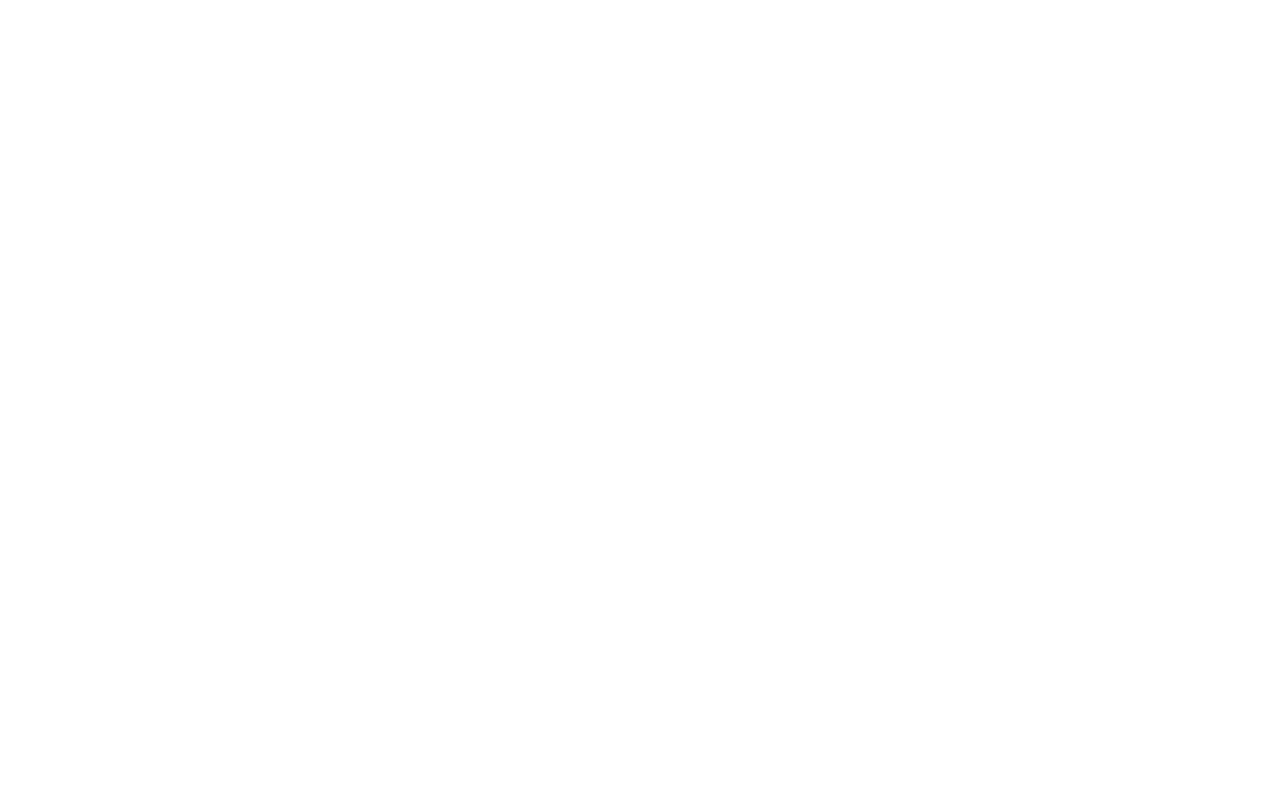
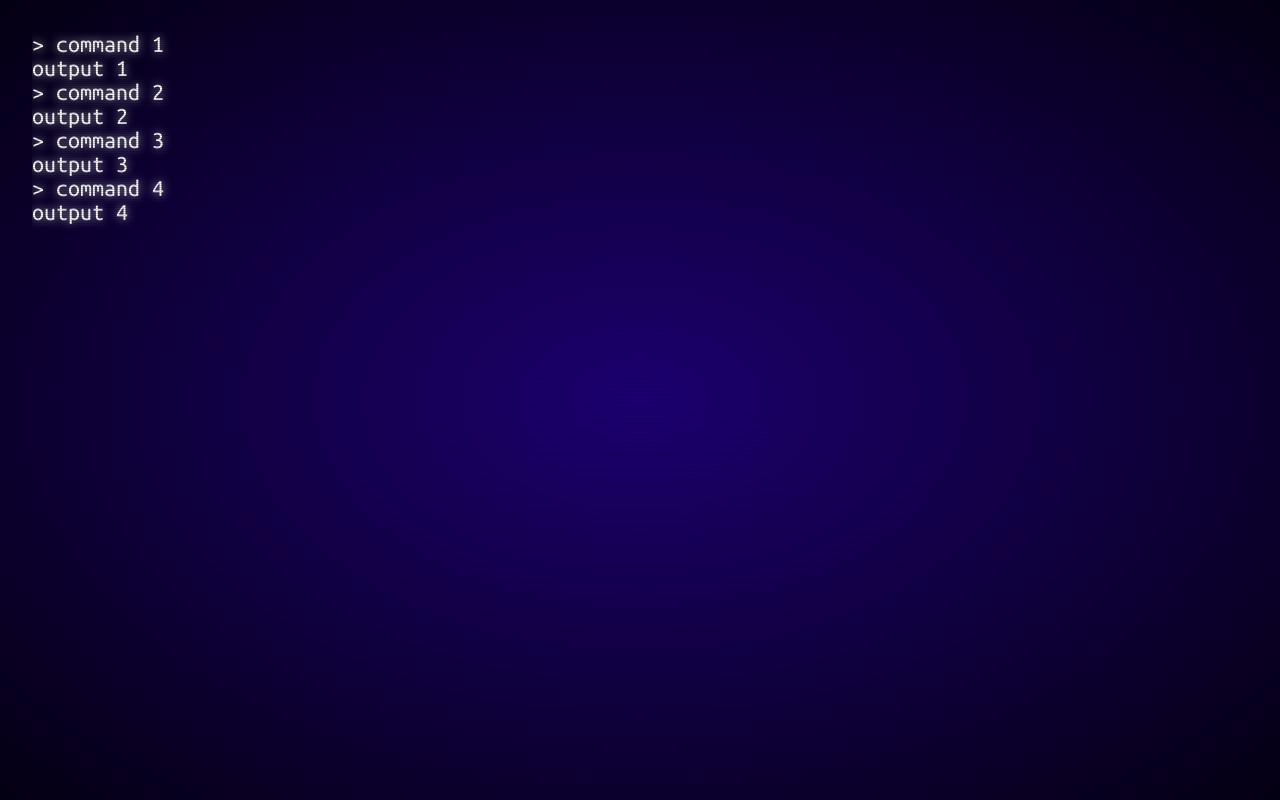
Before and after one commit to zylvve/terminal, a React (Vite) app: page / in a window 1280 px wide. Built offline with nearby package versions, Linux system fonts and the light colour scheme.

Commit message:
terminal screen layout and styling

```diff
--- a/index.html
+++ b/index.html
@@ -3,6 +3,9 @@
   <head>
     <meta charset="UTF-8" />
     <link rel="icon" type="image/svg+xml" href="/vite.svg" />
+    <link rel="preconnect" href="https://fonts.googleapis.com">
+    <link rel="preconnect" href="https://fonts.gstatic.com" crossorigin>
+    <link href="https://fonts.googleapis.com/css2?family=Ubuntu+Mono:ital,wght@0,400;0,700;1,400;1,700&display=swap" rel="stylesheet">
     <meta name="viewport" content="width=device-width, initial-scale=1.0" />
     <title>terminal</title>
   </head>
--- a/src/App.tsx
+++ b/src/App.tsx
@@ -1,5 +1,9 @@
+import TerminalScreen from "./components/TerminalScreen"
+
 function App() {
-  return <></>
+  return (
+    <TerminalScreen/>
+  )
 }
 
 export default App
--- /dev/null
+++ b/src/components/EntryContainer.tsx
@@ -0,0 +1,14 @@
+import { prompt } from "../ts/prompt"
+import { Entry } from "../ts/types"
+
+const EntryContainer = ({command, output}: Entry) => {
+  return (
+    <div>
+      <span>{prompt}</span>
+      <span>{command}</span>
+      <div>{output}</div>
+    </div>
+  )
+}
+
+export default EntryContainer
--- /dev/null
+++ b/src/components/TerminalScreen.module.css
@@ -0,0 +1,36 @@
+.terminal_screen {
+  font-family: "Ubuntu Mono", monospace;
+  font-size: 1.5rem;
+
+  height: 100%;
+  padding: 32px;
+
+  background-color: black;
+  background-image: radial-gradient(
+    rgba(40, 0, 150, 0.75), black 120%
+  );
+  color: white;
+  text-shadow: 0 0 10px #C8C8C8;
+}
+
+.output_container {
+  height: 100%;
+  overflow-y: auto;
+}
+
+.terminal_screen::after {
+  content: "";
+  position: absolute;
+  top: 0;
+  left: 0;
+  width: 100vw;
+  height: 100vh;
+  background: repeating-linear-gradient(
+    0deg,
+    #00000030,
+    #00000030 1px,
+    transparent 1px,
+    transparent 2px
+  );
+  pointer-events: none;
+}
--- /dev/null
+++ b/src/components/TerminalScreen.tsx
@@ -0,0 +1,22 @@
+import { useState } from 'react'
+import styles from './TerminalScreen.module.css'
+import { Log } from '../ts/types';
+import EntryContainer from './EntryContainer';
+
+const TerminalScreen = () => {
+  const [log, setLog] = useState<Log>([
+    {command: "command 1", output: "output 1"},
+    {command: "command 2", output: "output 2"},
+    {command: "command 3", output: "output 3"},
+    {command: "command 4", output: "output 4"},
+  ]);
+  return (
+    <main className={styles.terminal_screen}>
+      <div className={styles.output_container}>
+        {log.map(entry => <EntryContainer {...entry}/>)}
+      </div>
+    </main>
+  )
+}
+
+export default TerminalScreen
--- a/src/reset.css
+++ b/src/main.css
@@ -3,3 +3,8 @@
   padding: 0;
   box-sizing: border-box;
 }
+
+html, body, #root {
+  width: 100vw;
+  height: 100vh;
+}
--- a/src/main.tsx
+++ b/src/main.tsx
@@ -1,6 +1,7 @@
 import { StrictMode } from 'react'
 import { createRoot } from 'react-dom/client'
 import App from './App.tsx'
+import './main.css'
 
 createRoot(document.getElementById('root')!).render(
   <StrictMode>
--- /dev/null
+++ b/src/ts/prompt.ts
@@ -0,0 +1 @@
+export const prompt = "> "
--- /dev/null
+++ b/src/ts/types.ts
@@ -0,0 +1,6 @@
+export type Entry = {
+  command: string,
+  output: string,
+}
+
+export type Log = Entry[];
```
